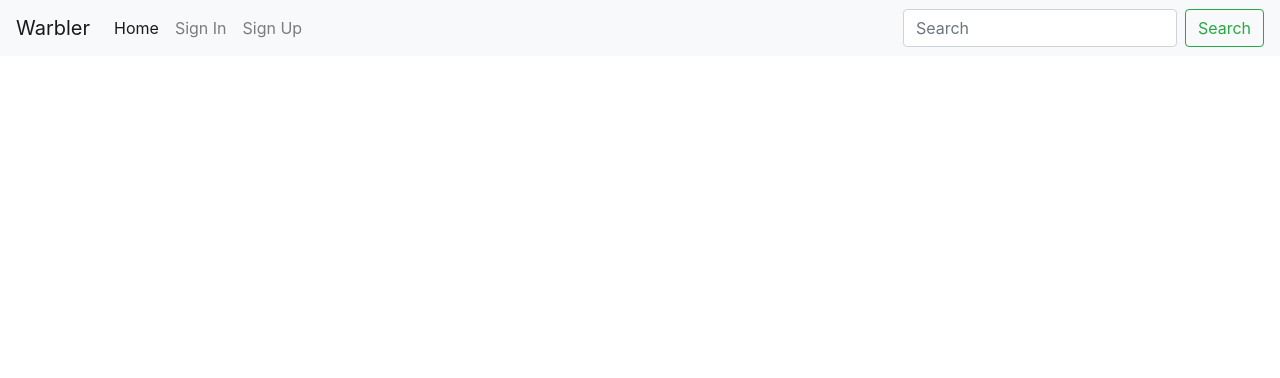
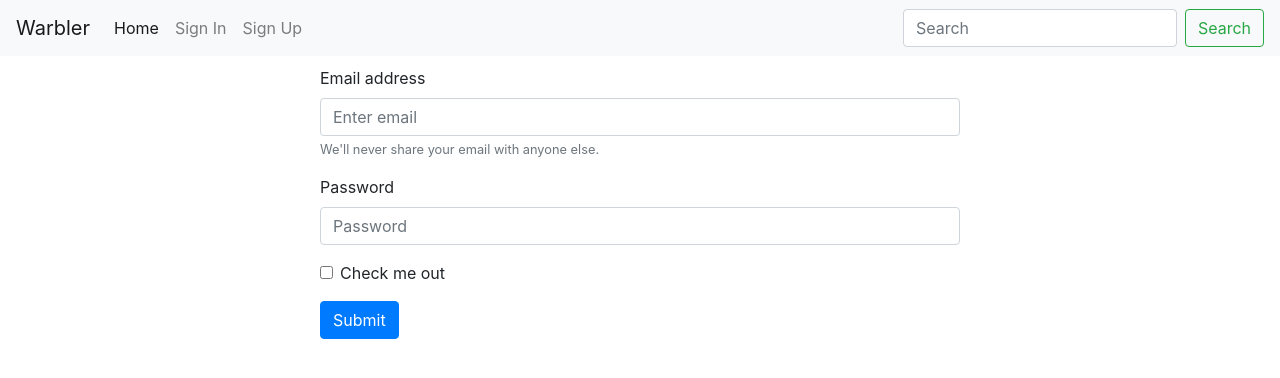
Before and after one commit to ced17i026/myWarbler0, a React (Create React App) app in the folder client/: page /signup in a window 1280 px wide. Shown: the top 378 px of the page. Built offline with nearby package versions, Linux system fonts and the light colour scheme.

Commit message:
add login page

```diff
--- /dev/null
+++ b/client/src/components/AuthForm.js
@@ -0,0 +1,34 @@
+import React,{Component} from "react";
+
+class AuthForm extends Component{
+    constructor(props){
+        super(props);
+        this.state = {
+            email:"",
+            username:"",
+            password: "",
+        };
+    }
+    render(){
+        return(
+            <form className="AuthForm">
+                <div className="form-group">
+                    <label htmlFor="exampleInputEmail1">Email address</label>
+                    <input type="email" className="form-control" id="exampleInputEmail1" aria-describedby="emailHelp" placeholder="Enter email"/>
+                    <small id="emailHelp" className="form-text text-muted">We'll never share your email with anyone else.</small>
+                </div>
+                <div className="form-group">
+                    <label htmlFor="exampleInputPassword1">Password</label>
+                    <input type="password" className="form-control" id="exampleInputPassword1" placeholder="Password"/>
+                </div>
+                <div className="form-group form-check">
+                    <input type="checkbox" className="form-check-input" id="exampleCheck1"/>
+                    <label className="form-check-label" for="exampleCheck1">Check me out</label>
+                </div>
+                <button type="submit" className="btn btn-primary">Submit</button>
+            </form>
+        )
+    }
+}
+
+export default AuthForm;
--- a/client/src/containers/Main.js
+++ b/client/src/containers/Main.js
@@ -2,12 +2,14 @@
 import {Route,withRouter,Switch} from "react-router-dom";
 import {connect} from "react-redux";
 import {Homepage} from "../components/Homepage";
+import AuthForm from "../components/AuthForm";
 
 class Main extends Component{
     render(){
         return (
             <Switch>
                 <Route exact path="/" render={(props)=><Homepage/>}/>
+                <Route exact path="/signup" render={(props)=><AuthForm />}/>
             </Switch>
         )
     }
--- a/client/src/index.css
+++ b/client/src/index.css
@@ -23,3 +23,7 @@
   text-align: center;
   height: 93.2vh;
 }
+.AuthForm{
+  width: 50%;
+  margin: 10px auto;
+}
```
